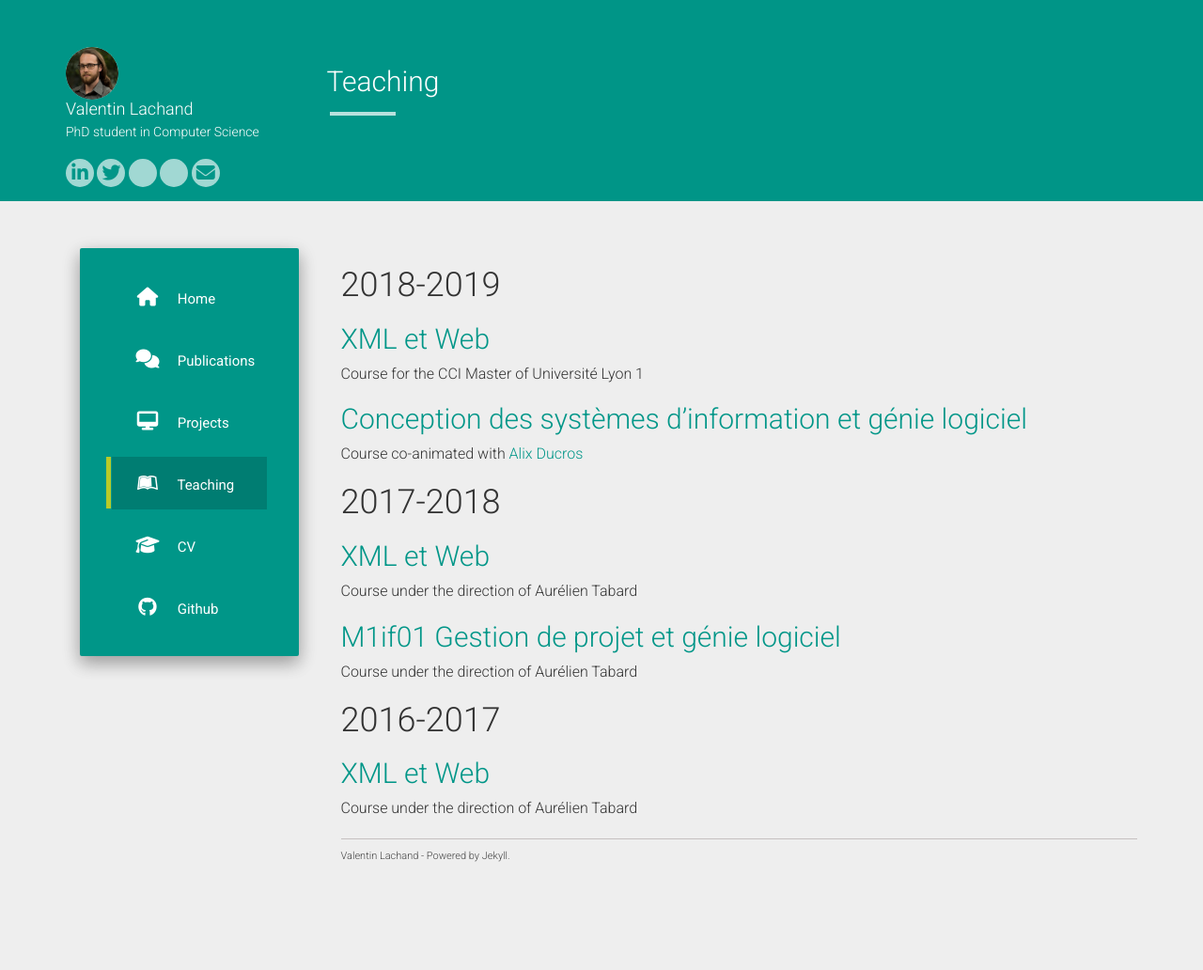
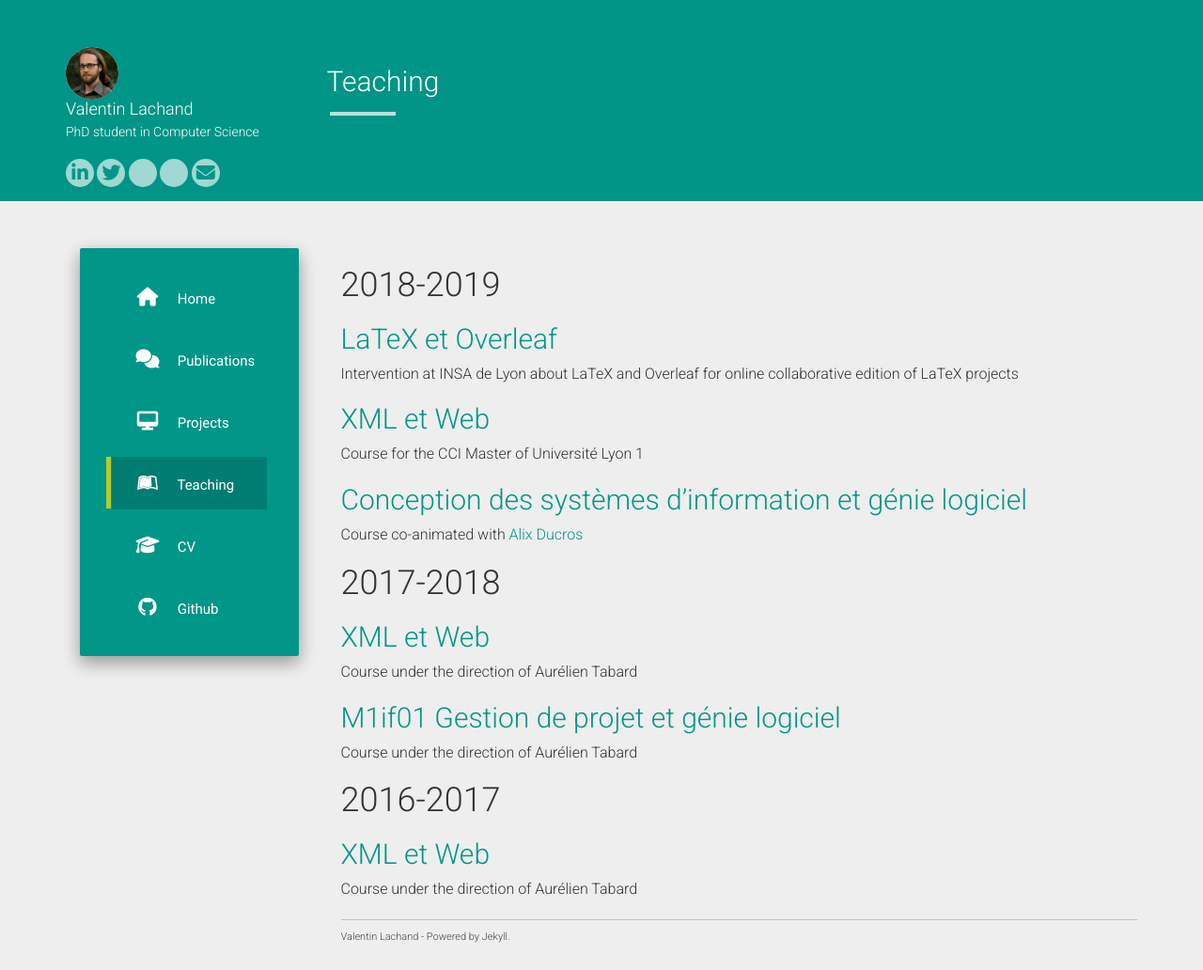
Before and after one commit to taotaoini/lachand.github.io, a Jekyll site: the page built from teaching.md, in a window 1280 px wide. Shown: the whole page at 94% size. Built offline with Jekyll 4.4.1, drawn with Linux system fonts in a browser that asks for light colours; nearby versions of some CDN libraries; before the commit the page ends 946 px from its top, so only the background shows below that.

Commit message:
Update teaching.md

```diff
--- a/teaching.md
+++ b/teaching.md
@@ -4,6 +4,9 @@ title: Teaching
 permalink: /teaching
 ---
 # 2018-2019
+
+## [LaTeX et Overleaf](https://valentin.lachand.net/teaching/2019/latex-2019)
+Intervention at INSA de Lyon about LaTeX and Overleaf for online collaborative edition of LaTeX projects
 
 ## [XML et Web](https://valentin.lachand.net/teaching/2019/cci-xml-web-2019)
 Course for the CCI Master of Université Lyon 1
```
